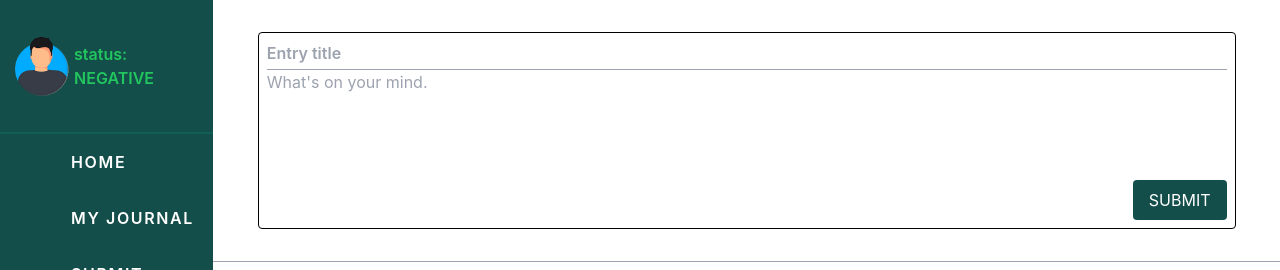
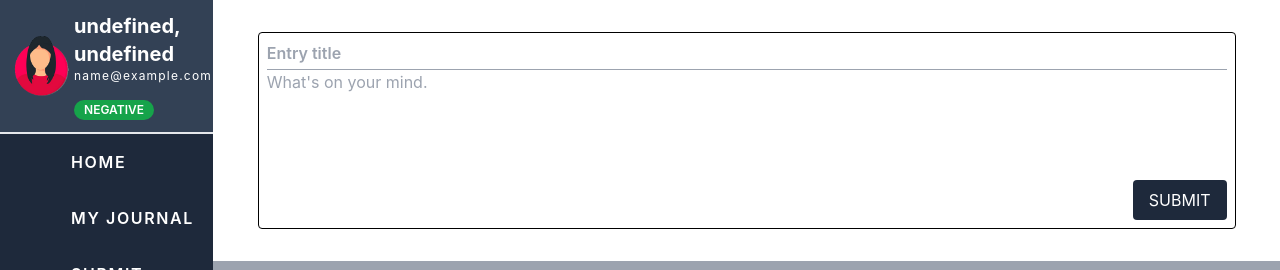
Before and after one commit to fpvt-projects/covid-track-app, a React (Create React App) app: page /myjournal in a window 1280 px wide. Shown: the top 270 px of the page. Built offline with nearby package versions, Linux system fonts and the light colour scheme; no server answers; sample sign-in values are in the browser's storage.

Commit message:
Added react-icons, changed project base color to slate-800

```diff
--- a/package.json
+++ b/package.json
@@ -12,6 +12,7 @@
     "react": "^17.0.2",
     "react-chartjs-3": "^2.7.7",
     "react-dom": "^17.0.2",
+    "react-icons": "^4.3.1",
     "react-router-dom": "^6.2.1",
     "react-scripts": "5.0.0",
     "web-vitals": "^2.1.4"
--- a/src/App.css
+++ b/src/App.css
@@ -1,6 +1,6 @@
 /* width */
 ::-webkit-scrollbar {
-  width: 10px;
+  width: 5px;
 }
 
 /* Track */
@@ -11,8 +11,7 @@
 
 /* Handle */
 ::-webkit-scrollbar-thumb {
-  border-radius: 5px;
-  background: #80b79a;
+  background: #1e293b;
 }
 
 /* Handle on hover */
--- a/src/components/ChartandNews.js
+++ b/src/components/ChartandNews.js
@@ -88,7 +88,7 @@ function Map() {
       <div
         className={`${
           toggleCount ? "w-full" : "w-0"
-        } tablet:w-1/4 duration-300 tablet:static h-full absolute right-0 flex flex-col items-center tablet:bg-teal-900 bg-black/50 overflow-x-hidden overflow-y-auto`}
+        } tablet:w-1/4 duration-300 tablet:static h-full absolute right-0 flex flex-col items-center tablet:bg-slate-800 bg-black/60 overflow-x-hidden overflow-y-auto`}
       >
         <div
           className={`w-11/12 h-24 bg-gradient-to-br from-cyan-700 to-cyan-800 rounded mt-8 shadow-2xl flex flex-col justify-center px-4`}
--- a/src/components/HomeIndex.js
+++ b/src/components/HomeIndex.js
@@ -102,7 +102,7 @@ function HomeIndex() {
       <div
         className={`${
           toggleNews ? "w-full" : "w-0"
-        } tablet:w-1/4 duration-300 tablet:static h-full absolute right-0 flex flex-col items-center tablet:bg-teal-900 bg-black/50 overflow-x-hidden overflow-y-auto`}
+        } tablet:w-1/4 duration-300 tablet:static h-full absolute right-0 flex flex-col items-center tablet:bg-slate-800 bg-black/50 overflow-x-hidden overflow-y-auto`}
       >
         <h1
           className={`text-center hidden tablet:block text-white text-4xl my-4 font-semibold tracking-widest`}
--- a/src/components/HomeTestResultForm.js
+++ b/src/components/HomeTestResultForm.js
@@ -15,7 +15,7 @@ function HomeTestResultForm() {
         <ResultForm />
         <button
           className={
-            "tracking-widest bg-teal-900 px-6 py-2 mt-4 rounded font-bold text-white cursoir-pointer mb-8 select-none"
+            "tracking-widest bg-slate-800 px-6 py-2 mt-4 rounded font-bold text-white cursoir-pointer mb-8 select-none"
           }
           onClick={handleSubmit}
         >
--- a/src/components/Journal.js
+++ b/src/components/Journal.js
@@ -9,7 +9,7 @@ function Journal() {
   const [title, setTitle] = useState("");
 
   let data = jwt(sessionStorage.getItem("token"));
-  let user_id = data.sub;
+  let user_id = data.user_id;
 
   const inputTitle = (e) => setTitle(e.target.value);
   const inputContent = (e) => setContent(e.target.value);
@@ -48,6 +48,7 @@ function Journal() {
             title: item.title,
             content: item.content,
             id: item.id,
+            date: item.created_at,
           });
         });
         setEntries(updatedList);
@@ -84,7 +85,7 @@ function Journal() {
           <div className={`w-full text-right`}>
             <button
               onClick={handleSubmit}
-              className={`w-50 px-4 py-2 outline-none border-0 my-2  rounded text-white hover:bg-teal-700 bg-teal-900`}
+              className={`w-50 px-4 py-2 outline-none border-0 my-2  rounded text-white hover:bg-slate-600 bg-slate-800`}
             >
               SUBMIT
             </button>
@@ -92,7 +93,7 @@ function Journal() {
         </div>
       </div>
       <hr className={`border-t-1 mt-8 border-gray-400 w-full`} />
-      <div className={`w-full h-full overflow-y-auto pt-4`}>
+      <div className={`w-full h-full overflow-y-auto bg-gray-400 pt-4`}>
         <Posts entries={entries} getEntries={getEntries} />
       </div>
     </div>
--- a/src/components/JournalEntries/Posts.js
+++ b/src/components/JournalEntries/Posts.js
@@ -11,6 +11,7 @@ function Posts({ entries, getEntries }) {
           content={item.content}
           id={item.id}
           getEntries={getEntries}
+          date={item.date}
         />
       ))}
     </div>
--- a/src/components/LoginForm.js
+++ b/src/components/LoginForm.js
@@ -109,11 +109,11 @@ function LoginForm() {
 
       <button
         className={
-          "tracking-widest bg-teal-900 hover:bg-teal-700 px-6 py-2 rounded mt-2 font-bold text-white cursoir-pointer mb-8"
+          "tracking-widest bg-slate-800 hover:bg-slate-600 px-6 py-2 rounded mt-2 font-bold text-white cursoir-pointer mb-8"
         }
         onClick={handleLogin}
       >
-        LOG IN
+        LOGIN
       </button>
     </div>
   );
--- a/src/components/RegistrationForm.js
+++ b/src/components/RegistrationForm.js
@@ -375,7 +375,7 @@ function AccountDetailsForm() {
       <div className={"mt-8 flex justify-around"}>
         <button
           className={
-            "tracking-widest bg-teal-900 px-6 py-2 rounded font-bold text-white cursoir-pointer mb-8"
+            "tracking-widest bg-slate-800 px-6 py-2 rounded font-bold text-white cursoir-pointer mb-8"
           }
           onClick={handleSubmit}
         >
--- a/src/routes/Home.js
+++ b/src/routes/Home.js
@@ -2,10 +2,10 @@ import React, { useEffect, useState } from "react";
 import { useNavigate, Outlet } from "react-router-dom";
 import maleAvatar from "../assets/maleAvatar.png";
 import femaleAvatar from "../assets/femaleAvatar.png";
-import axios from "axios";
 import jwt from "jwt-decode";
 
 function Home() {
+  const [currentUser, setCurrentUser] = useState([]);
   const [userEmail, setUserEmail] = useState("");
   const gender = "male";
 
@@ -55,24 +55,35 @@ function Home() {
   const loginRedirect = () => {
     if (sessionStorage.getItem("token") === null) {
       navigate("/covid-tracker-sign_up");
+    } else {
+      const user = jwt(sessionStorage.getItem("token"));
+      setCurrentUser({
+        id: user.id,
+        email: user.email,
+        user_id: user.user_id,
+        firstname: user.firstname,
+        lastname: user.lastname,
+        gender: user.gender,
+      });
     }
   };
   const signOut = () => {
     const confirm = window.confirm("Confirm sign out?");
     if (confirm === true) {
       sessionStorage.removeItem("token");
+      navigate("/");
       window.location.reload();
     }
   };
 
   useEffect(() => {
     loginRedirect();
-  });
+  }, []);
 
   return (
     <div className={`flex w-screen h-screen relative flex-col tablet:flex-row`}>
       <div
-        className={`tablet:hidden flex justify-between w-full h-14 bg-teal-900`}
+        className={`tablet:hidden flex justify-between w-full h-14 bg-slate-800`}
       >
         <div className={`w-1/3 h-full flex justify-center items-center`}>
           <button
@@ -105,27 +116,36 @@ function Home() {
       {/* -- START OF SIDEBAR -- */}
 
       <div
-        className={`h-full tablet:w-1/5 w-full bg-teal-900 flex-col items-center z-10 tablet:z-0 absolute top-0 tablet:static ${
+        className={`h-full tablet:w-1/5 w-full bg-slate-800 flex-col items-center z-10 tablet:z-0 absolute top-0 tablet:static ${
           toggleSidebar ? "flex" : "hidden"
         } tablet:flex`}
       >
         {/* User details */}
-        <div className={`w-full h-40 border-b-2 border-teal-800 flex`}>
+        <div className={`w-full h-40 border-b-2 bg-slate-700 flex`}>
           <div className={`flex w-11/12 mx-auto`}>
             <div className={`w-1/3 h-full flex items-center justify-center`}>
               <img
                 className={`w-20 `}
-                src={gender === "male" ? maleAvatar : femaleAvatar}
+                src={currentUser.gender === "Male" ? maleAvatar : femaleAvatar}
                 alt="male"
               />
             </div>
             <div className={`w-2/3 h-full flex flex-col justify-center`}>
               <div>
-                <h1 className={`text-white tracking-widest`}>{userEmail}</h1>
+                <h1
+                  className={`font-bold text-white text-xl`}
+                >{`${currentUser.lastname}, ${currentUser.firstname}`}</h1>
               </div>
               <div>
-                <h1 className={`text-green-500 font-semibold`}>
-                  status: NEGATIVE
+                <h1 className={`text-white text-xs tracking-widest`}>
+                  {currentUser.email}
+                </h1>
+              </div>
+              <div className={`w-20 text-center mt-4 select-none`}>
+                <h1
+                  className={`text-white font-semibold text-xs py-0.5 bg-green-600 rounded-xl`}
+                >
+                  NEGATIVE
                 </h1>
               </div>
             </div>
```
Also changed, not shown: src/components/JournalEntries/Post.js (+26 -10 lines), src/routes/Register.js (+12 -6 lines), 1 other file (tests, documents, lock files or other folders).
